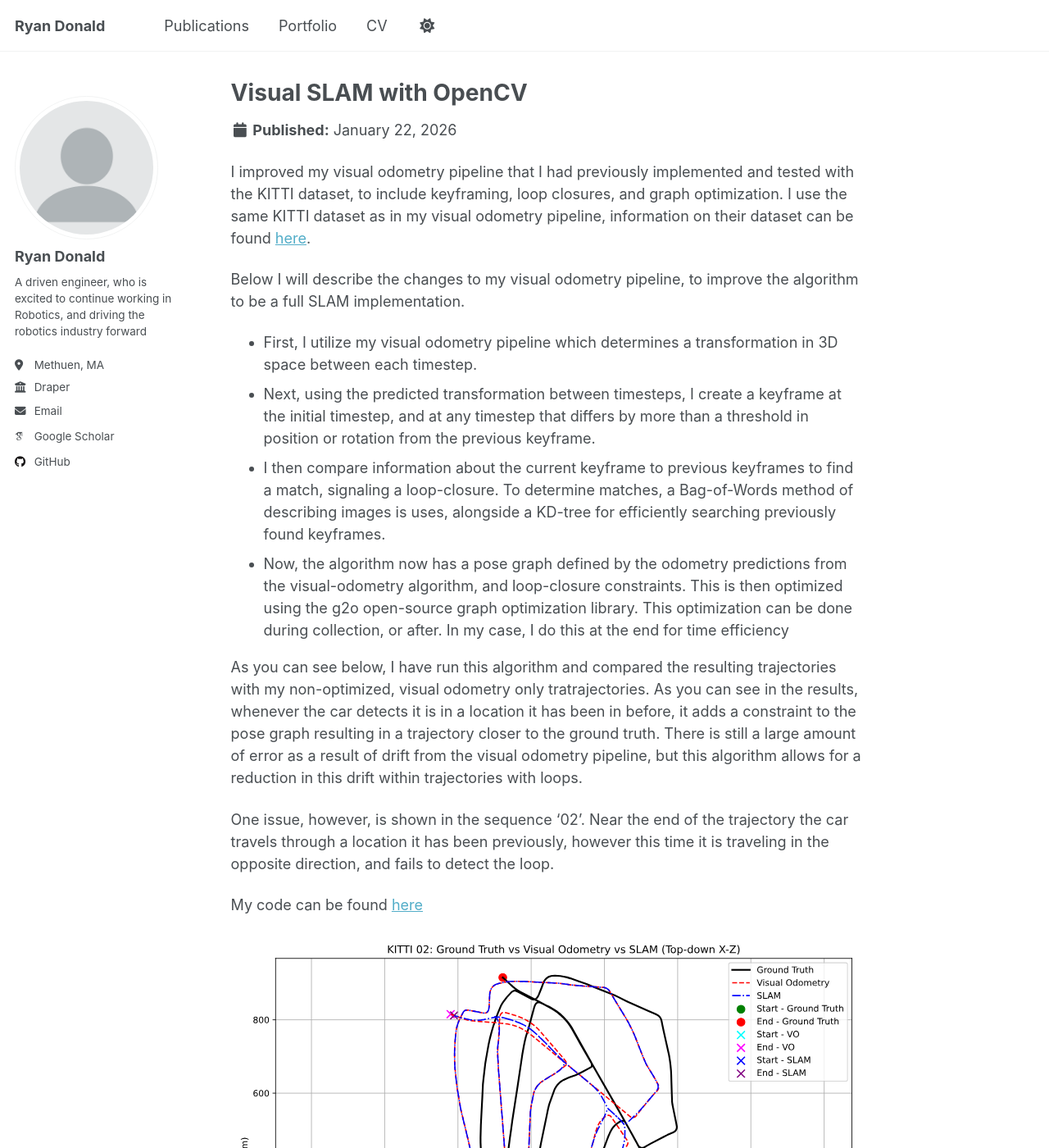
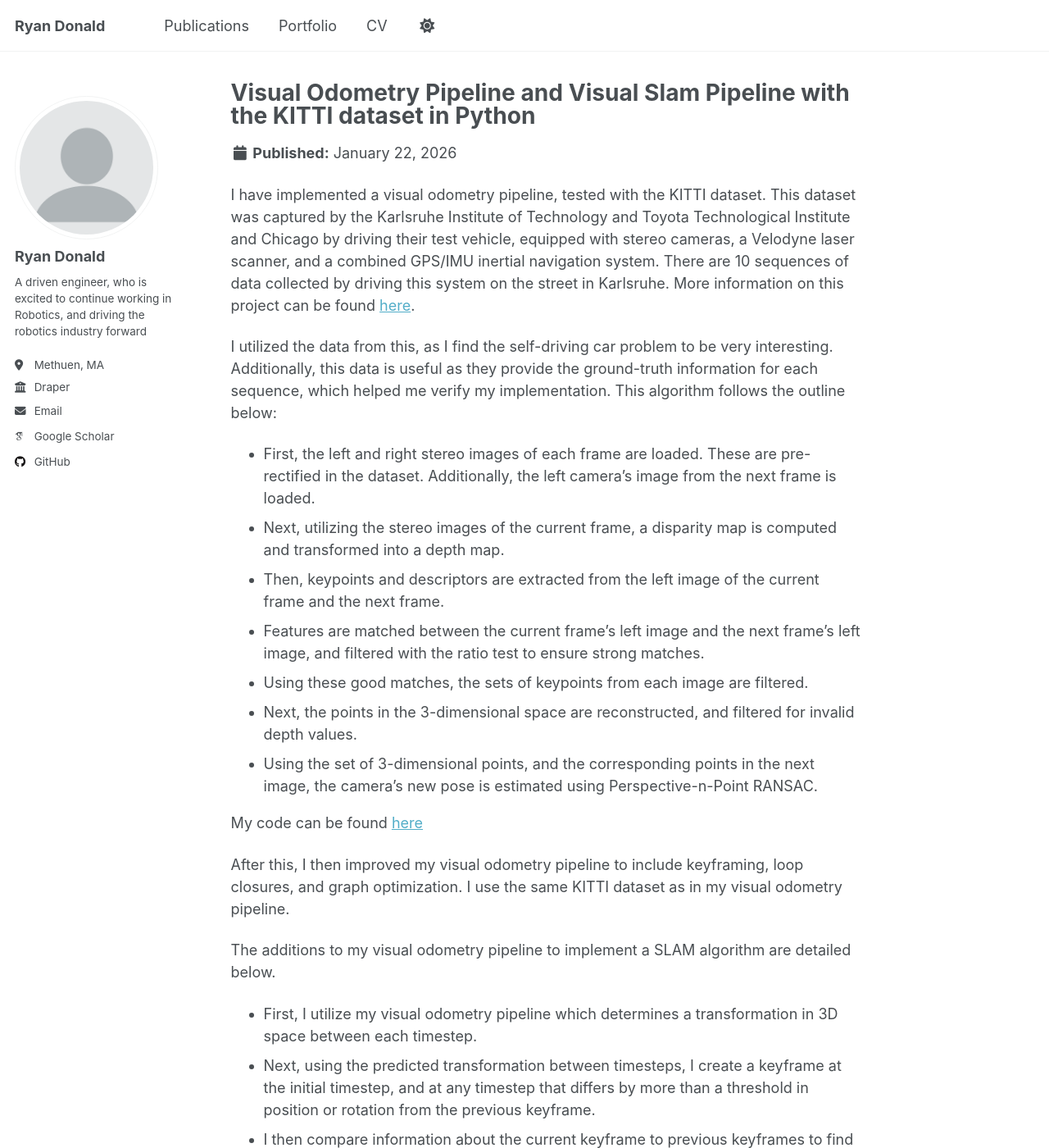
Before and after one commit to ryan-donald/ryan-donald.github.io, a Jekyll site: the page built from _portfolio/3-SLAM.md, in a window 1280 px wide and 1400 px high. Shown: the whole window at 82% size. Built offline with Jekyll 4.4.1, drawn with Linux system fonts in a browser that asks for light colours; some web fonts are replaced; a script that is not in the unit is left out; some of the changed text lies outside the part shown.

Commit message:
Condensed the Visual Odometry and Visual Slam portfolio items into one item

```diff
--- a/_portfolio/3-SLAM.md
+++ b/_portfolio/3-SLAM.md
@@ -1,11 +1,24 @@
 ---
-title: "Visual SLAM with OpenCV"
-excerpt: "Visual SLAM pipeline tested with the KITTI dataset <br><img src='/images/kitti_07_slam_2d.svg' onerror this.src='/images/kitti_07_slam_2d.png' width='50%'>"
+title: "Visual Odometry Pipeline and Visual Slam Pipeline with the KITTI dataset in Python"
+excerpt: "Visual odometry pipeline, and a visual SLAM pipeline. Both tested with the KITTI dataset <br><img src='/images/kitti_05_ground_truth_vs_estimated_2d.svg' onerror this.src='/images/kitti_05_ground_truth_vs_estimated_2d.png' width='49%' <img src='/images/kitti_07_slam_2d.svg' onerror this.src='/images/kitti_07_slam_2d.png' width='49%'>"
 collection: portfolio
 ---
-I improved my visual odometry pipeline that I had previously implemented and tested with the KITTI dataset, to include keyframing, loop closures, and graph optimization. I use the same KITTI dataset as in my visual odometry pipeline, information on their dataset can be found [here](https://www.cvlibs.net/datasets/kitti/index.php).
+I have implemented a visual odometry pipeline, tested with the KITTI dataset. This dataset was captured by the Karlsruhe Institute of Technology and Toyota Technological Institute and Chicago by driving their test vehicle, equipped with stereo cameras, a Velodyne laser scanner, and a combined GPS/IMU inertial navigation system. There are 10 sequences of data collected by driving this system on the street in Karlsruhe. More information on this project can be found [here](https://www.cvlibs.net/datasets/kitti/index.php).
 
-Below I will describe the changes to my visual odometry pipeline, to improve the algorithm to be a full SLAM implementation.
+I utilized the data from this, as I find the self-driving car problem to be very interesting. Additionally, this data is useful as they provide the ground-truth information for each sequence, which helped me verify my implementation. This algorithm follows the outline below:
+- First, the left and right stereo images of each frame are loaded. These are pre-rectified in the dataset. Additionally, the left camera's image from the next frame is loaded.
+- Next, utilizing the stereo images of the current frame, a disparity map is computed and transformed into a depth map.
+- Then, keypoints and descriptors are extracted from the left image of the current frame and the next frame.
+- Features are matched between the current frame's left image and the next frame's left image, and filtered with the ratio test to ensure strong matches.
+- Using these good matches, the sets of keypoints from each image are filtered.
+- Next, the points in the 3-dimensional space are reconstructed, and filtered for invalid depth values.
+- Using the set of 3-dimensional points, and the corresponding points in the next image, the camera's new pose is estimated using Perspective-n-Point RANSAC.
+
+My code can be found [here](https://github.com/ryan-donald/Visual-Odometry)
+
+After this, I then improved my visual odometry pipeline to include keyframing, loop closures, and graph optimization. I use the same KITTI dataset as in my visual odometry pipeline.
+
+The additions to my visual odometry pipeline to implement a SLAM algorithm are detailed below.
 - First, I utilize my visual odometry pipeline which determines a transformation in 3D space between each timestep.
 - Next, using the predicted transformation between timesteps, I create a keyframe at the initial timestep, and at any timestep that differs by more than a threshold in position or rotation from the previous keyframe.
 - I then compare information about the current keyframe to previous keyframes to find a match, signaling a loop-closure. To determine matches, a Bag-of-Words method of describing images is uses, alongside a KD-tree for efficiently searching previously found keyframes.
@@ -18,6 +31,14 @@ One issue, however, is shown in the sequence '02'. Near the end of the trajector
 My code can be found [here](https://github.com/ryan-donald/slam/)
 
 
+Below, estimated trajectories for three of the sequences can be seen from the visual odometry only pipeline. The top-down image is shown, as this shows how well the implementation can track the path of the vehicle on a map.
+
+<img src='/images/kitti_05_ground_truth_vs_estimated_2d.svg' onerror this.src='/images/kitti_05_ground_truth_vs_estimated_2d.png'>
+<img src='/images/kitti_07_ground_truth_vs_estimated_2d.svg' onerror this.src='/images/kitti_07_ground_truth_vs_estimated_2d.png'>
+<img src='/images/kitti_08_ground_truth_vs_estimated_2d.svg' onerror this.src='/images/kitti_08_ground_truth_vs_estimated_2d.png'>
+
+Next, I showcase the estimated trajectories for three sequences from the SLAM pipeline, again with a top-down image shown.
+
 <img src='/images/kitti_02_slam_2d.svg' onerror this.src='/images/kitti_02_slam_2d.png'>
 <img src='/images/kitti_05_slam_2d.svg' onerror this.src='/images/kitti_05_slam_2d.png'>
 <img src='/images/kitti_07_slam_2d.svg' onerror this.src='/images/kitti_07_slam_2d.png'>
```
Also changed, not shown: _portfolio/3.1-Visual_Odometry.md (deleted, +0 -24 lines).
